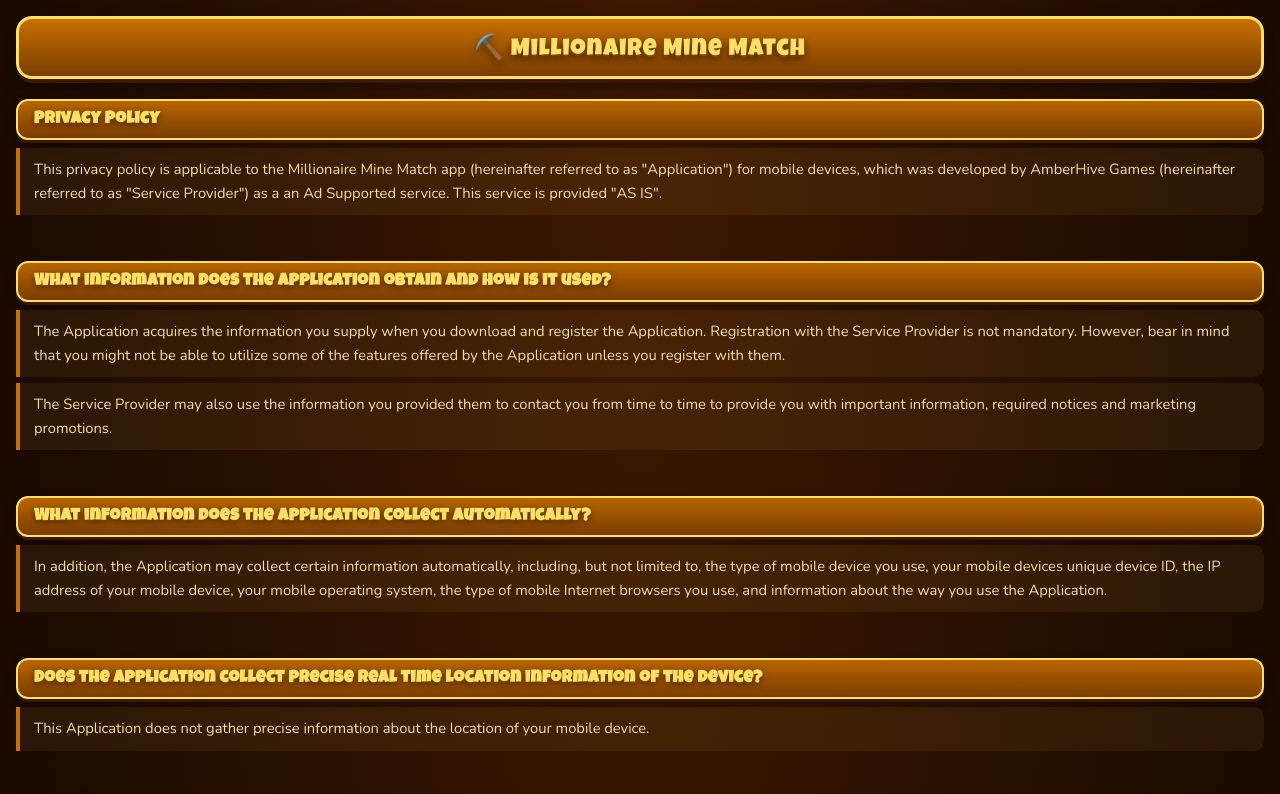
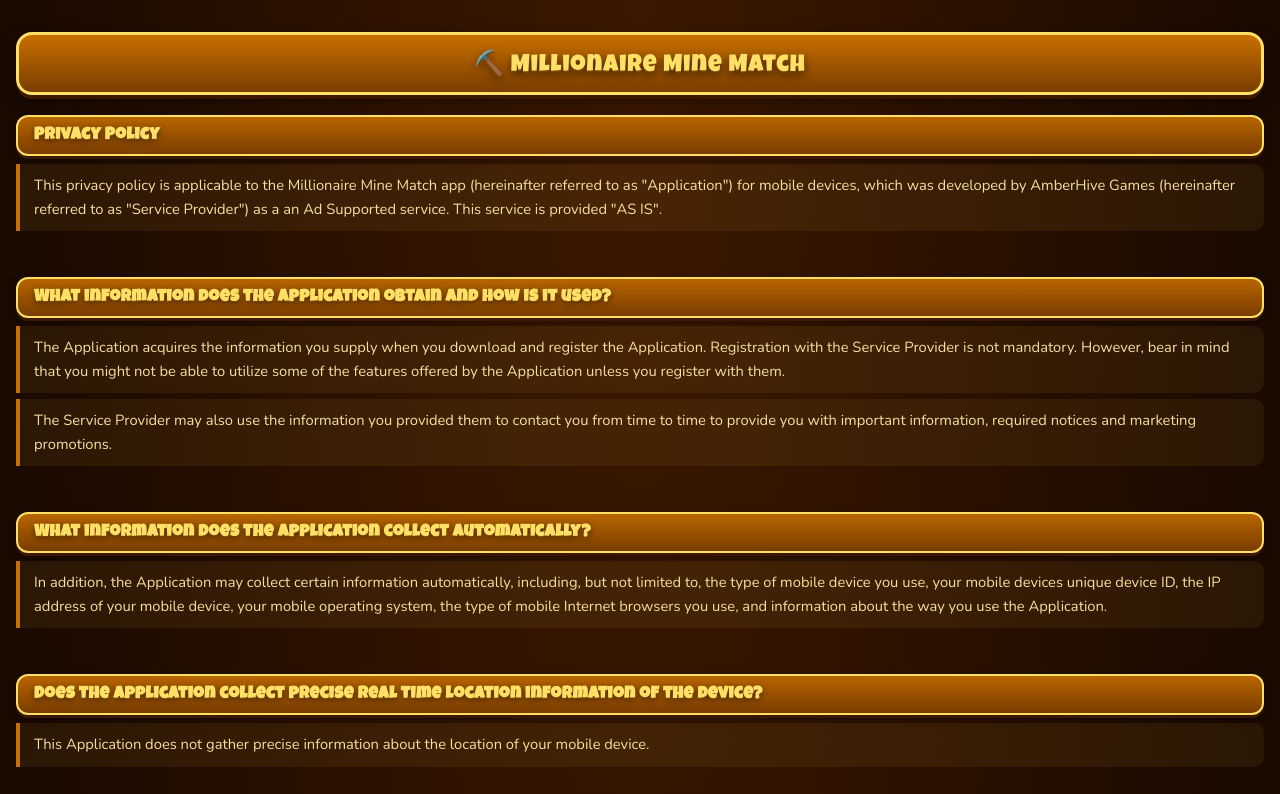
Before and after one commit to juricabor/Millionaire-Mine-Match-privacy, a plain HTML site: page index.html in a window 1280 px wide. Shown: the top 794 px of the page. Drawn offline with nearby package versions, Linux system fonts and the light colour scheme.

Commit message:
Update index.html

```diff
--- a/index.html
+++ b/index.html
@@ -21,6 +21,8 @@
       color: #f5dfa0;
       padding: 16px;
       min-height: 100vh;
+        max-width: 80rem;
+        margin: 16px auto;
     }
 
     /* Header */
```
